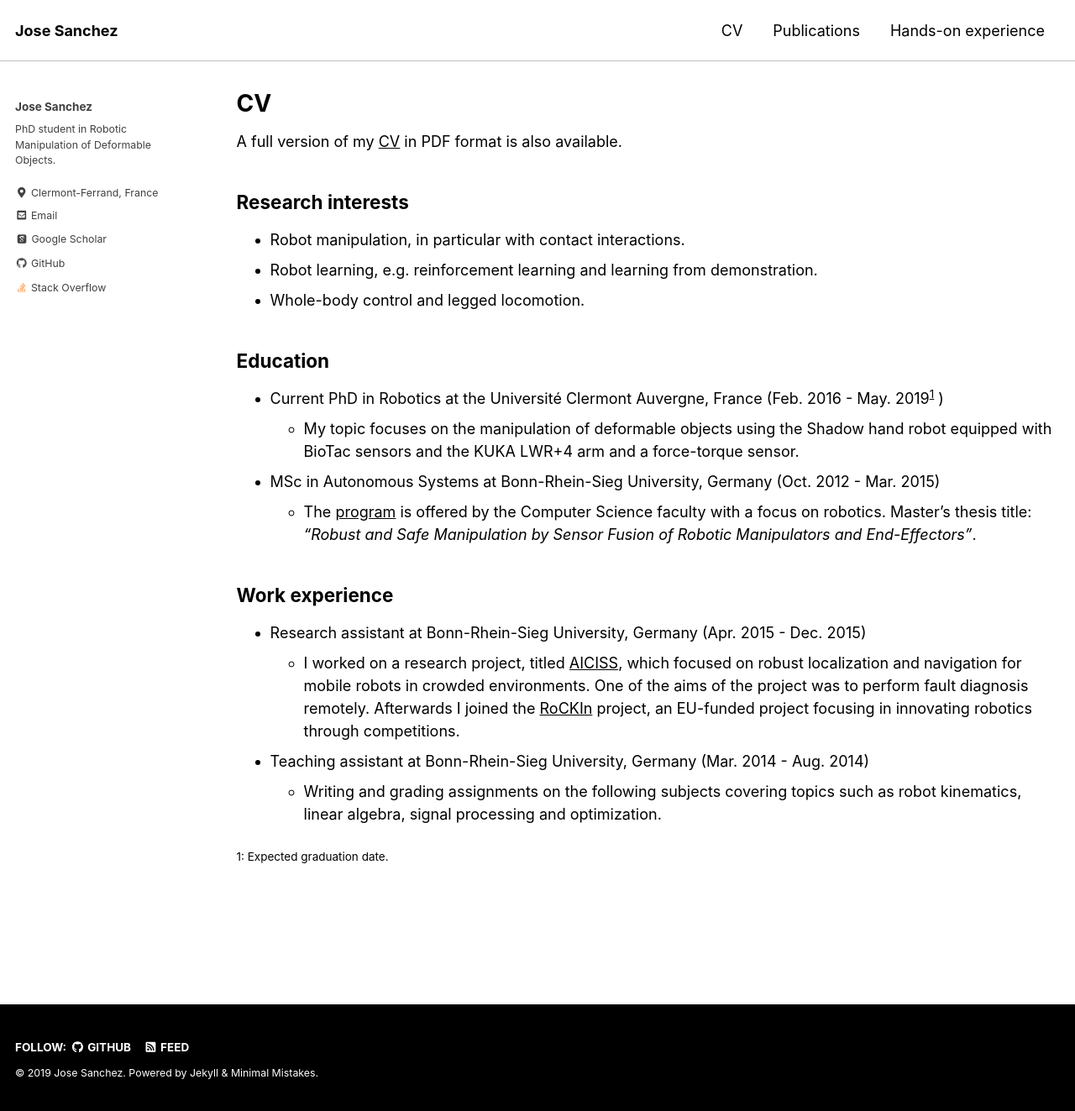
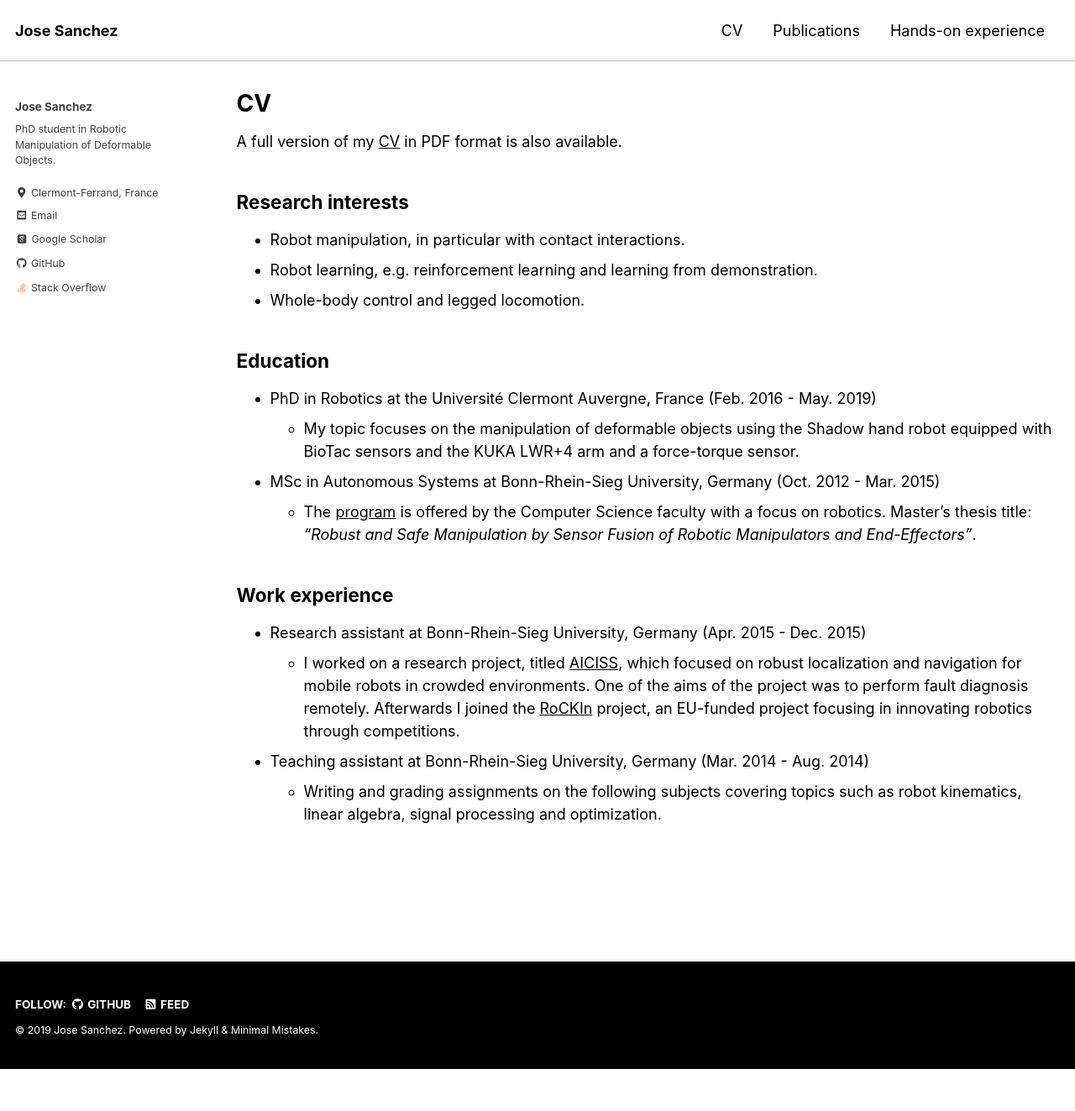
Before and after one commit to jsanch2s/jsanch2s.github.io, a Jekyll site: the page built from _pages/cv.md, in a window 1280 px wide. Shown: the whole page at 84% size. Built offline with Jekyll 4.4.1, drawn with Linux system fonts in a browser that asks for light colours; cached includes are drawn as plain includes; nearby versions of some CDN libraries; some web fonts are replaced; after the commit the page ends 1273 px from its top, so only the background shows below that.

Commit message:
Update completion of PhD

```diff
--- a/_pages/cv.md
+++ b/_pages/cv.md
@@ -16,8 +16,7 @@ Research interests
 
 Education
 ------
-* Current PhD in Robotics at the Université Clermont Auvergne, France (Feb. 2016 - May. 2019<sup>[1](#myfootnote1)</sup>
-)
+* PhD in Robotics at the Université Clermont Auvergne, France (Feb. 2016 - May. 2019)
   - My topic focuses on the manipulation of deformable objects using the Shadow hand robot equipped with BioTac sensors and the KUKA LWR+4 arm and a force-torque sensor.
 * MSc in Autonomous Systems at Bonn-Rhein-Sieg University, Germany (Oct. 2012 - Mar. 2015)
   - The [program](https://www.h-brs.de/en/inf/autonomous-systems-msc) is offered by the Computer Science faculty with a focus on robotics. Master's thesis title: _"Robust and Safe Manipulation by Sensor Fusion of Robotic Manipulators and End-Effectors"_.
@@ -29,6 +28,3 @@ Work experience
 
 * Teaching assistant at Bonn-Rhein-Sieg University, Germany (Mar. 2014 - Aug. 2014)
   - Writing and grading assignments on the following subjects covering topics such as robot kinematics, linear algebra, signal processing and optimization.
-
-
-<sub><a name="myfootnote1">1</a>: Expected graduation date.</sub>
```
